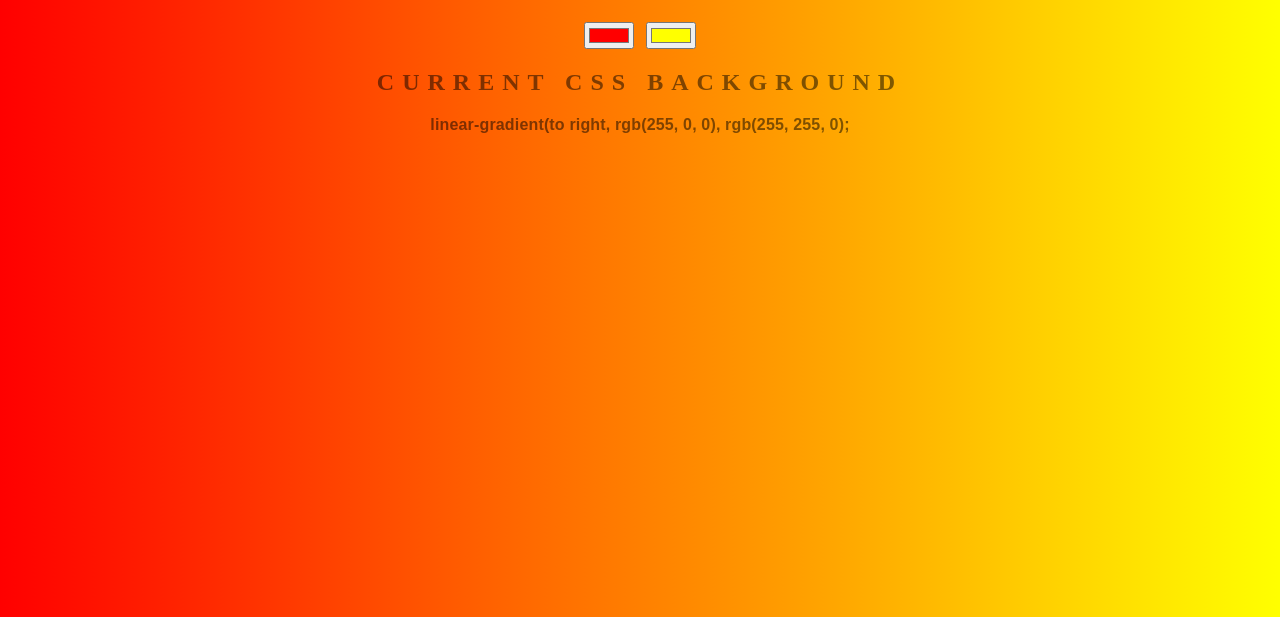
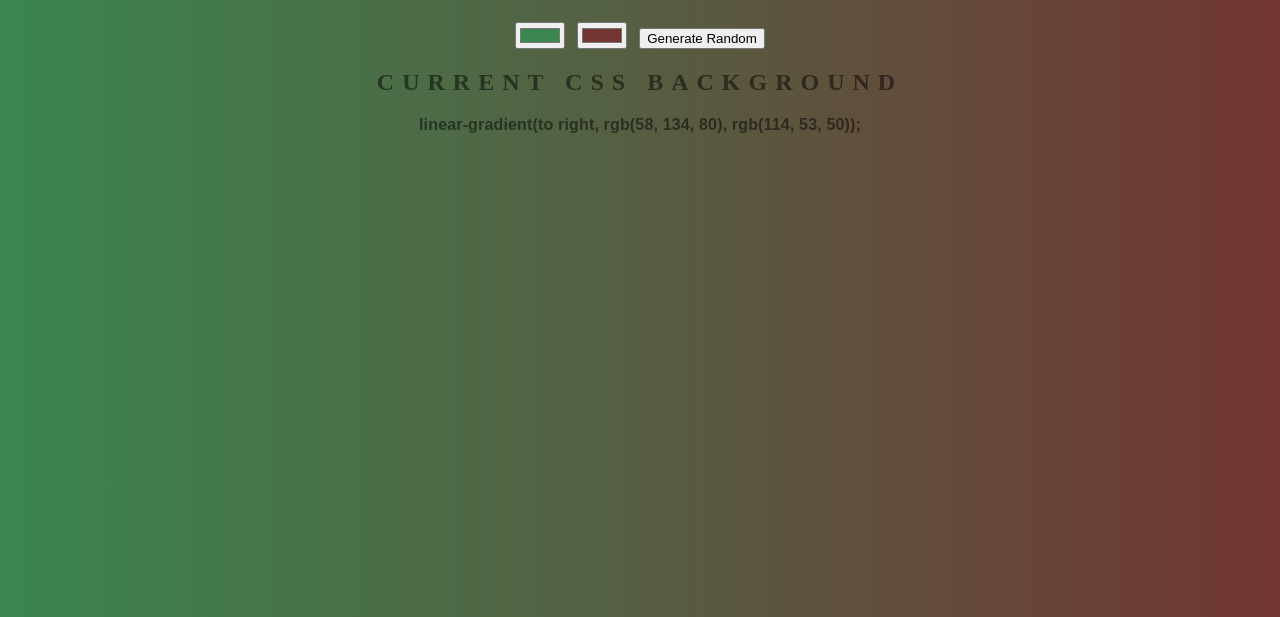
Before and after one commit to Cdca12/Background-Generator, a plain HTML site: page index.html in a window 1280 px wide. Shown: the part 183-800 px from the top of the page. Drawn offline with Linux system fonts and the light colour scheme.

Commit message:
Added randomize colors

```diff
--- a/index.html
+++ b/index.html
@@ -12,6 +12,7 @@
     <h1>Background Generator</h1>
     <input type="color" name="color1" value="#FF0000"></input>
     <input type="color" name="color2" value="#FFFF00"></input>
+    <button id="random">Generate Random</button>
     <h2>Current CSS Background</h2>
     <h3></h3>
 
--- a/script.js
+++ b/script.js
@@ -2,11 +2,11 @@ var css = document.querySelector("h3");
 var color1 = document.getElementsByName("color1")[0];
 var color2 = document.getElementsByName("color2")[0];
 var body = document.querySelector("body");
+var randomButton = document.getElementById("random");
 
-var textCss = getComputedStyle(body).background;
-textCss = textCss.substring(17, 75) + ";";
+var leftValue, rightValue;
 
-css.textContent = textCss; // Initial values
+randomizeColors();
 
 function setGradient() {
     body.style.background =
@@ -16,8 +16,46 @@ function setGradient() {
         + color2.value
         + ")";
     css.textContent = body.style.background + ";";
+
 }
 
 color1.addEventListener("input", setGradient);
 
 color2.addEventListener("input", setGradient);
+
+function generateRandomColors() {
+    leftValue = {
+        r: Math.floor(Math.random() * 255),
+        g: Math.floor(Math.random() * 255),
+        b: Math.floor(Math.random() * 255)
+    };
+    rightValue = {
+        r: Math.floor(Math.random() * 255),
+        g: Math.floor(Math.random() * 255),
+        b: Math.floor(Math.random() * 255)
+    };
+}
+
+function rgbToHex(rgb) {
+    return "#" + ((1 << 24) + (rgb.r << 16) + (rgb.g << 8) + rgb.b).toString(16).slice(1);
+  }
+
+function randomizeColors() {
+    generateRandomColors();
+    body.style.background =
+        "linear-gradient(to right, rgb("
+        + leftValue.r + ", " + leftValue.g + ", " + leftValue.b
+        + "), rgb("
+        + rightValue.r + ", " + rightValue.g + ", " + rightValue.b
+        + ")";
+    css.textContent = body.style.background + ";";
+
+    // Change inputs
+    color1.value = rgbToHex(leftValue);
+    color2.value = rgbToHex(rightValue);
+}
+
+randomButton.addEventListener("click", randomizeColors);
+
+ // Show initial values
+css.textContent = body.style.background + ";";
```
